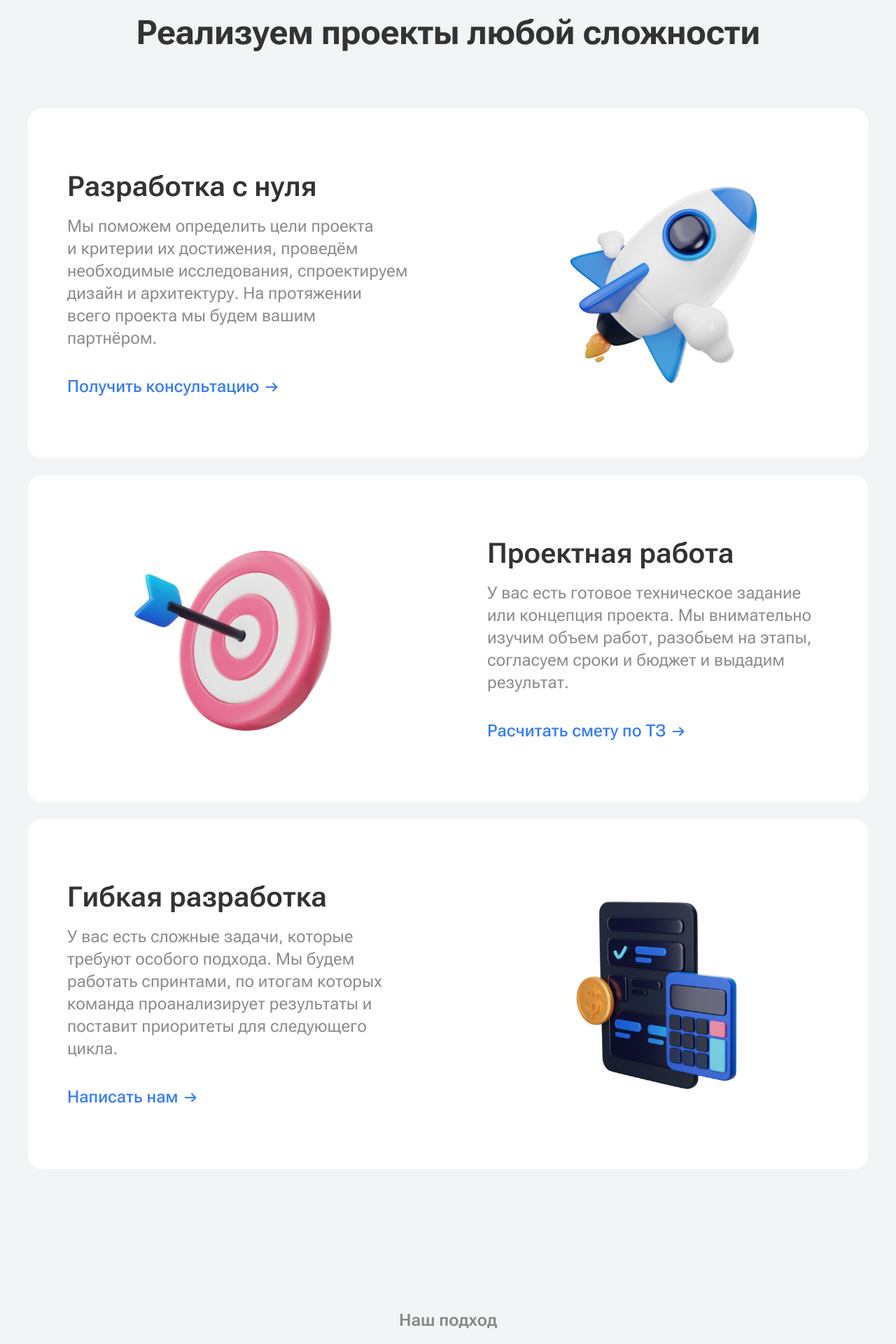
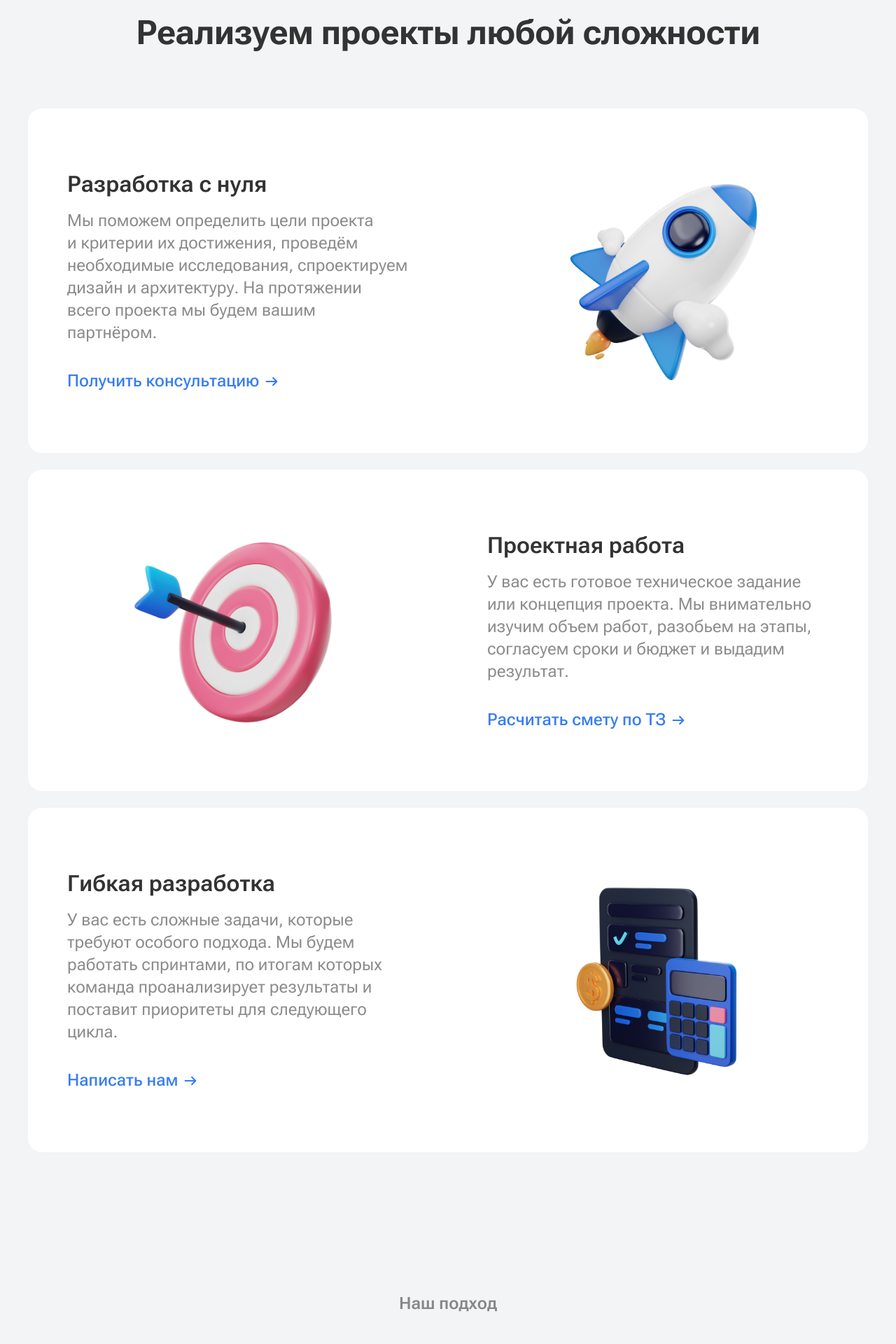
Before and after one commit to Citronium/citronium-landing-en, a Jekyll site: the page built from index.html, in a window 1280 px wide. Shown: the part 3717-5637 px from the top of the page at 70% size. Built offline with Jekyll 4.4.1, drawn with Linux system fonts in a browser that asks for light colours.

Commit message:
fix sizes

```diff
--- a/_includes/home/section-how-we-work.html
+++ b/_includes/home/section-how-we-work.html
@@ -5,7 +5,7 @@
         <div class="how-we-work__items">
             <div class="how-we-work__item">
                 <div class="how-we-work__item-col">
-                    <h3 class="how-we-work__item-title">Разработка с нуля</h3>
+                    <h3 class="h3 how-we-work__item-title">Разработка с нуля</h3>
                     <p class="how-we-work__item-desc">
                         Мы поможем определить цели проекта и критерии их достижения, проведём необходимые исследования,
                         спроектируем дизайн и архитектуру. На протяжении всего проекта мы будем вашим партнёром.
@@ -18,7 +18,7 @@
             </div>
             <div class="how-we-work__item how-we-work__item--reverse">
                 <div class="how-we-work__item-col">
-                    <h3 class="how-we-work__item-title">Проектная работа</h3>
+                    <h3 class="h3 how-we-work__item-title">Проектная работа</h3>
                     <p class="how-we-work__item-desc">
                         У вас есть готовое техническое задание или концепция проекта. Мы внимательно изучим объем работ,
                         разобьем на этапы, согласуем сроки и бюджет и выдадим результат.
@@ -31,7 +31,7 @@
             </div>
             <div class="how-we-work__item">
                 <div class="how-we-work__item-col">
-                    <h3 class="how-we-work__item-title">Гибкая разработка</h3>
+                    <h3 class="h3 how-we-work__item-title">Гибкая разработка</h3>
                     <p class="how-we-work__item-desc">
                         У вас есть сложные задачи, которые требуют особого подхода. Мы будем работать спринтами, по
                         итогам которых команда проанализирует результаты и поставит приоритеты для следующего цикла.
--- a/_includes/home/section-our-awards.html
+++ b/_includes/home/section-our-awards.html
@@ -5,24 +5,24 @@
         <div class="our-awards__items">
             <div class="our-awards__item our-awards__item-1">
                 <img src="{{ site.baseurl }}/assets/img/award.png" alt="" />
-                <h3 class="our-awards__item-title">Веб-интеграторы</h3>
+                <h3 class="h3 our-awards__item-title">Веб-интеграторы</h3>
                 <p class="our-awards__item-desc">
                     Все ключевые рейтинги, аналитика и спецпроекты агентского рынка digital-коммуникаций России.
                 </p>
             </div>
             <div class="our-awards__item our-awards__item-2">
                 <img src="{{ site.baseurl }}/assets/img/award.png" alt="" />
-                <h3 class="our-awards__item-title">Веб-интеграторы</h3>
+                <h3 class="h3 our-awards__item-title">Веб-интеграторы</h3>
                 <p class="our-awards__item-desc">Топ лучших веб-разработчиков и ведущих интеграторов интернет-решений России</p>
             </div>
             <div class="our-awards__item our-awards__item-3">
                 <img src="{{ site.baseurl }}/assets/img/award.png" alt="" />
-                <h3 class="our-awards__item-title">Мобильная разработка</h3>
+                <h3 class="h3 our-awards__item-title">Мобильная разработка</h3>
                 <p class="our-awards__item-desc">Рейтинг компаний, специализирующихся на заказной разработке мобильных приложений и мобильном маркетинге.</p>
             </div>
             <div class="our-awards__item our-awards__item-4">
                 <img src="{{ site.baseurl }}/assets/img/award.png" alt="" />
-                <h3 class="our-awards__item-title">Мобильная разработка</h3>
+                <h3 class="h3 our-awards__item-title">Мобильная разработка</h3>
                 <p class="our-awards__item-desc">
                     Рейтинг лучших поставщиков IT- услуг, заказной и веб разработки в сегменте В2В.
                 </p>
--- a/_sass/_feedback-form.scss
+++ b/_sass/_feedback-form.scss
@@ -9,7 +9,7 @@
     transition: .4s ease;
     &.active {
         //display: block;
-        transform: scale(100%);
+        transform: scale(1);
     }
     &__container {
         display: flex;
--- a/_sass/_home.scss
+++ b/_sass/_home.scss
@@ -186,9 +186,6 @@
             width: 50%;
         }
         &-title {
-            font-weight: 600;
-            font-size: 40px;
-            line-height: 48px;
             color: var(--color-dark);
         }
         &-desc {
@@ -334,9 +331,9 @@
             width: 100%;
         }
         &-title {
-            font-weight: 600;
-            font-size: 40px;
-            line-height: 48px;
+            // font-weight: 600;
+            // font-size: 40px;
+            // line-height: 48px;
             text-align: center;
             color: var(--color-dark);
             margin-top: 40px;
--- a/_sass/_media.scss
+++ b/_sass/_media.scss
@@ -238,10 +238,6 @@
         }
         &__item {
             padding: 24px;
-            &-title {
-                font-size: 24px;
-                line-height: 32px;
-            }
             &-desc {
                 font-size: 16px;
                 line-height: 24px;
@@ -598,8 +594,6 @@
                 max-width: 150px;
             }
             &-title {
-                font-size: 18px;
-                line-height: 24px;
                 margin-top: 40px;
             }
             &-desc {
@@ -691,10 +685,6 @@
             gap: 16px;
         }
         &__item {
-            &-title {
-                font-size: 18px;
-                line-height: 24px;
-            }
             &-desc {
                 font-size: 14px;
                 line-height: 20px;
```
